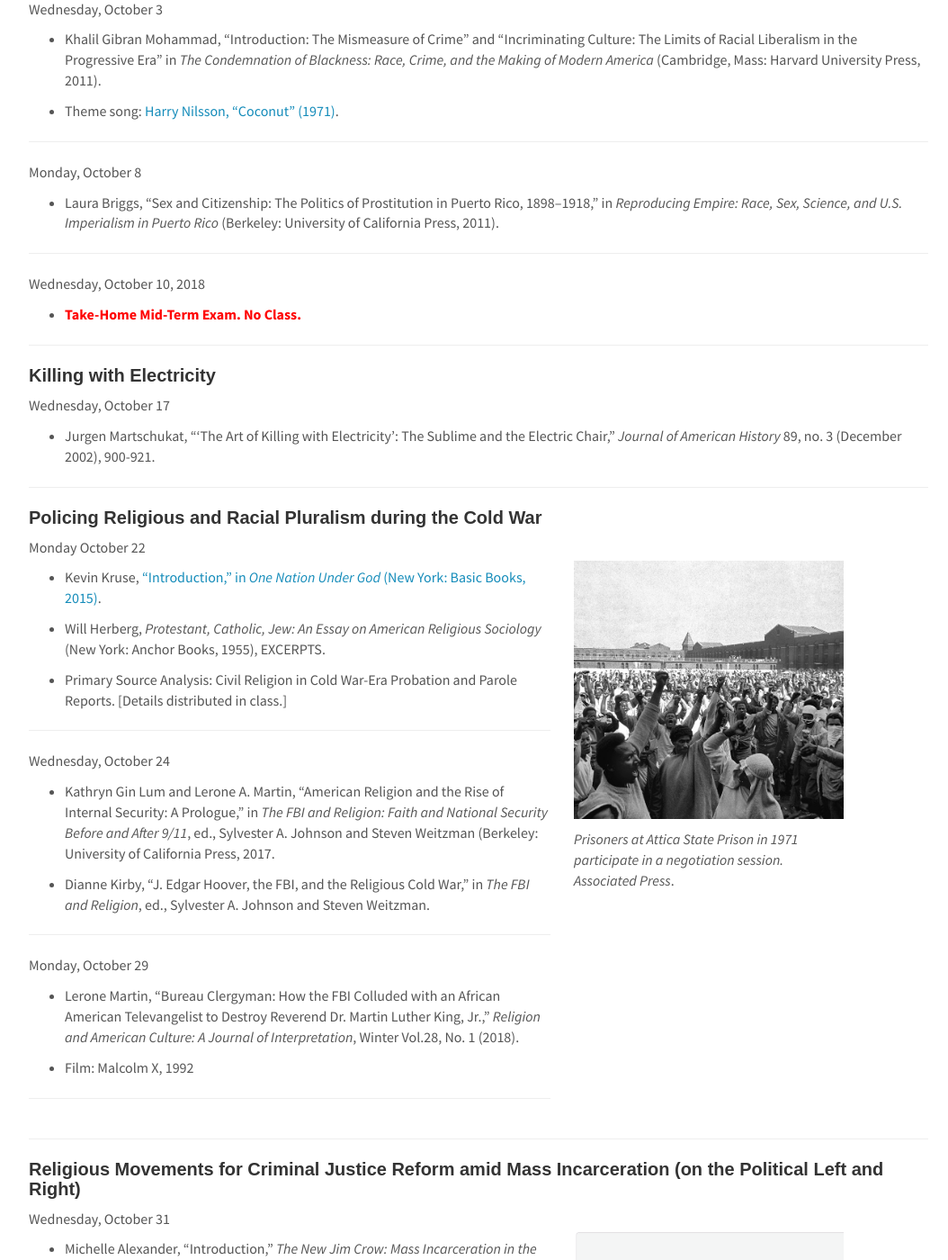
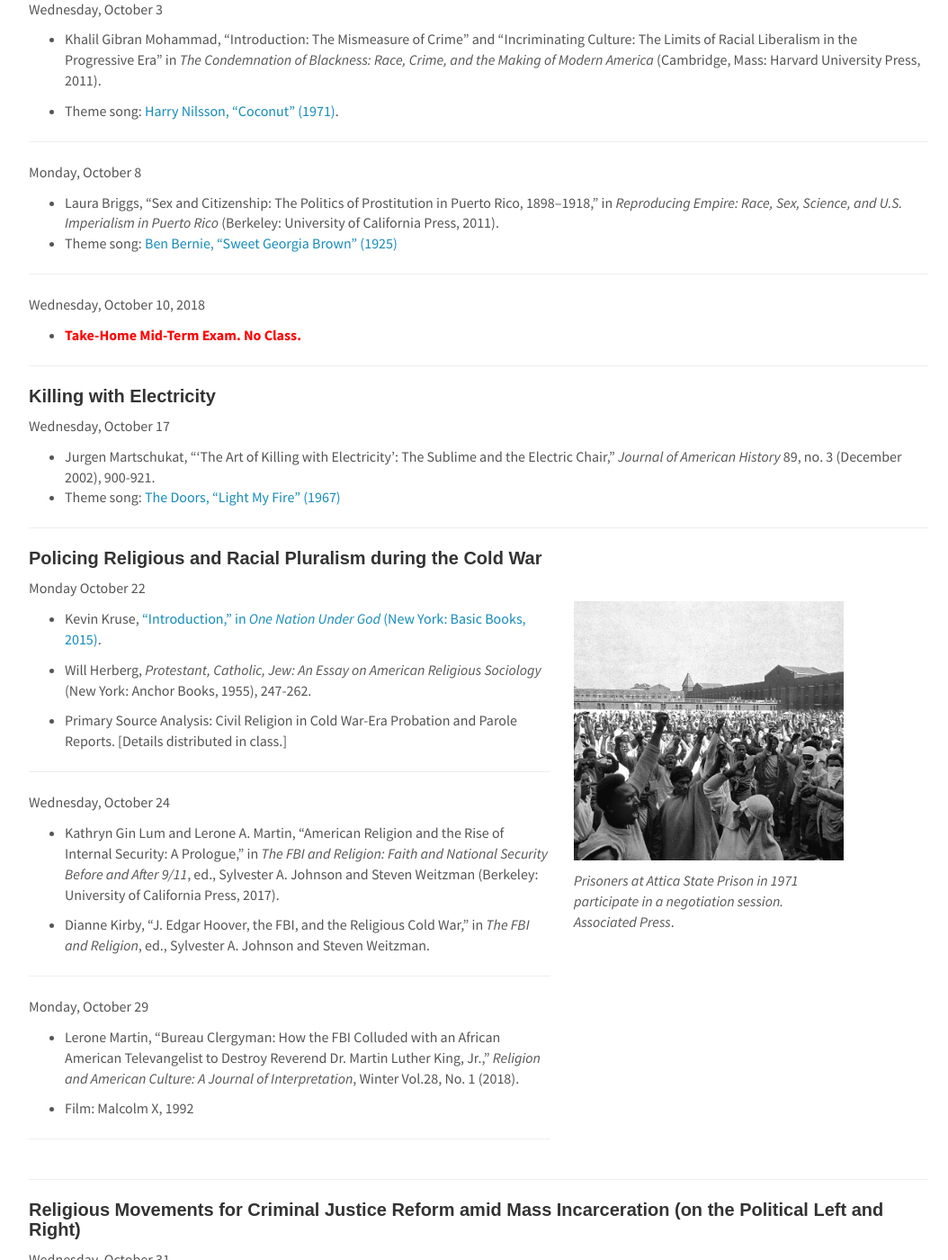
Before and after one commit to cyrusobrien/cyrusobrien, a Jekyll site: the page built from _pages/RelPol275.md, in a window 1280 px wide and 1400 px high, scrolled down 5689 px. Shown: the whole window at 90% size, without its empty margins (108-1162 px from the left). Built offline with Jekyll 4.4.1, drawn with Linux system fonts in a browser that asks for light colours.

Commit message:
theme song update and will herberg excerpts

```diff
--- a/_pages/RelPol275.md
+++ b/_pages/RelPol275.md
@@ -325,6 +325,7 @@ Wednesday, October 3
 Monday, October 8
 
 * Laura Briggs, “Sex and Citizenship: The Politics of Prostitution in Puerto Rico, 1898–1918,” in _Reproducing Empire: Race, Sex, Science, and U.S. Imperialism in Puerto Rico_ (Berkeley: University of California Press, 2011).
+* Theme song: [Ben Bernie, "Sweet Georgia Brown" (1925)](https://www.youtube.com/watch?v=DAExrFCVVT0)
 
 ***
 
@@ -339,6 +340,7 @@ Wednesday, October 10, 2018
 Wednesday, October 17
 
 * Jurgen Martschukat, “‘The Art of Killing with Electricity’: The Sublime and the Electric Chair,” _Journal of American History_ 89, no. 3 (December 2002), 900-921.
+* Theme song: [The Doors, "Light My Fire" (1967)](https://www.youtube.com/watch?v=deB_u-to-IE)
 
 ***
 
@@ -354,7 +356,7 @@ Monday October 22
 
 * Kevin Kruse, [“Introduction,” in _One Nation Under God_ (New York: Basic Books, 2015)](https://books.google.com/books?id=jwGCBgAAQBAJ&printsec=frontcover&source=gbs_ge_summary_r&cad=0#v=onepage&q&f=false).
 
-* Will Herberg, _Protestant, Catholic, Jew: An Essay on American Religious Sociology_ (New York: Anchor Books, 1955), EXCERPTS.
+* Will Herberg, _Protestant, Catholic, Jew: An Essay on American Religious Sociology_ (New York: Anchor Books, 1955), 247-262.
 
 * Primary Source Analysis: Civil Religion in Cold War-Era Probation and Parole Reports. [Details distributed in class.]
 
@@ -364,7 +366,7 @@ Monday October 22
 
 Wednesday, October 24
 
-* Kathryn Gin Lum and Lerone A. Martin, “American Religion and the Rise of Internal Security: A Prologue,” in _The FBI and Religion: Faith and National Security Before and After 9/11_, ed., Sylvester A. Johnson and Steven Weitzman (Berkeley: University of California Press, 2017.
+* Kathryn Gin Lum and Lerone A. Martin, “American Religion and the Rise of Internal Security: A Prologue,” in _The FBI and Religion: Faith and National Security Before and After 9/11_, ed., Sylvester A. Johnson and Steven Weitzman (Berkeley: University of California Press, 2017).
 
 * Dianne Kirby, “J. Edgar Hoover, the FBI, and the Religious Cold War,” in _The FBI and Religion_, ed., Sylvester A. Johnson and Steven Weitzman.
 
```
